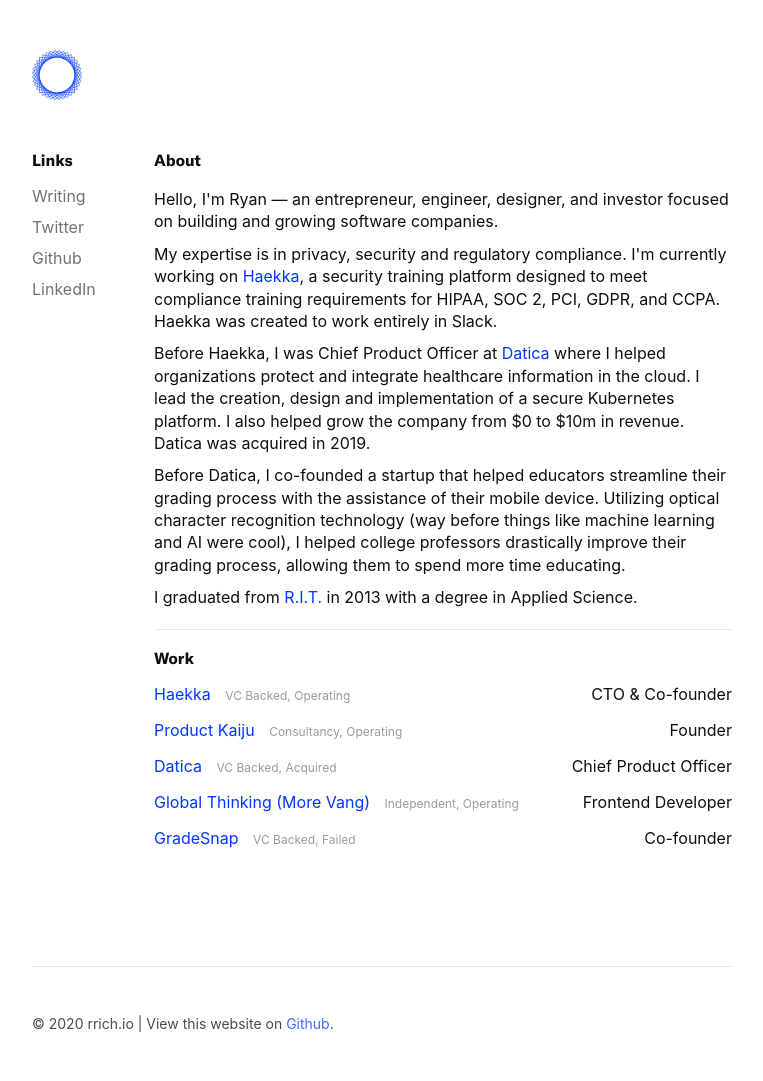
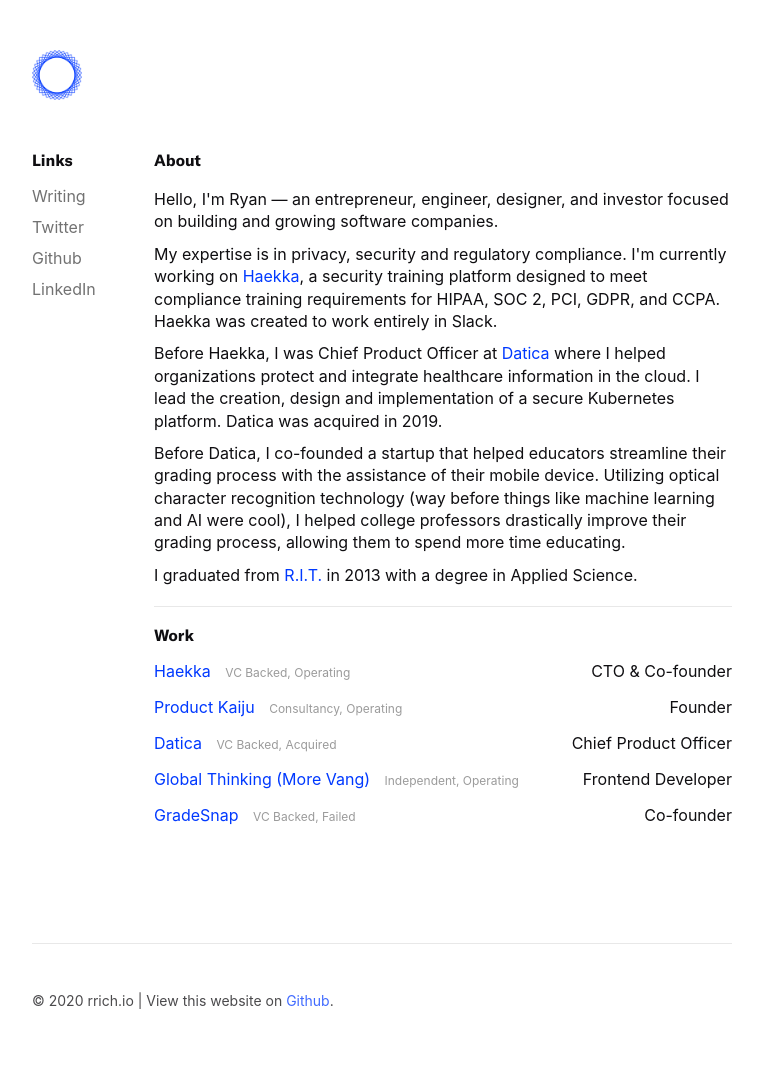
Before and after one commit to rr1000/rrich.io-01, a Jekyll site: the page built from index.html, in a window 1280 px wide. Shown: the whole page, without its empty margins (258-1021 px from the left). Built offline with Jekyll 4.4.1, drawn with Linux system fonts in a browser that asks for light colours; some web fonts are replaced; after the commit the page ends 1058 px from its top, so only the background shows below that.

Commit message:
Copy update

```diff
--- a/index.html
+++ b/index.html
@@ -20,7 +20,7 @@
             <h2>About</h2>
             <p>Hello, I'm Ryan — an entrepreneur, engineer, designer, and investor focused on building and growing software companies.</p>
             <p>My expertise is in privacy, security and regulatory compliance. I'm currently working on <a href="https://www.haekka.com">Haekka</a>, a security training platform designed to meet compliance training requirements for HIPAA, SOC 2, PCI, GDPR, and CCPA. Haekka was created to work entirely in Slack.</p>
-            <p>Before Haekka, I was Chief Product Officer at <a href="https://datica.com">Datica</a> where I helped organizations protect and integrate healthcare information in the cloud. I lead the creation, design and implementation of a secure Kubernetes platform. I also helped grow the company from $0 to $10m in revenue. Datica was acquired in 2019.</p>
+            <p>Before Haekka, I was Chief Product Officer at <a href="https://datica.com">Datica</a> where I helped organizations protect and integrate healthcare information in the cloud. I lead the creation, design and implementation of a secure Kubernetes platform. Datica was acquired in 2019.</p>
             <p>Before Datica, I co-founded a startup that helped educators streamline their grading process with the assistance of their mobile device. Utilizing optical character recognition technology (way before things like machine learning and AI were cool), I helped college professors drastically improve their grading process, allowing them to spend more time educating.</p>
             <p>I graduated from <a href="https://www.rit.edu/" target="_blank">R.I.T.</a> in 2013 with a degree in Applied Science.</p>
             <div class="hr"></div>
```
